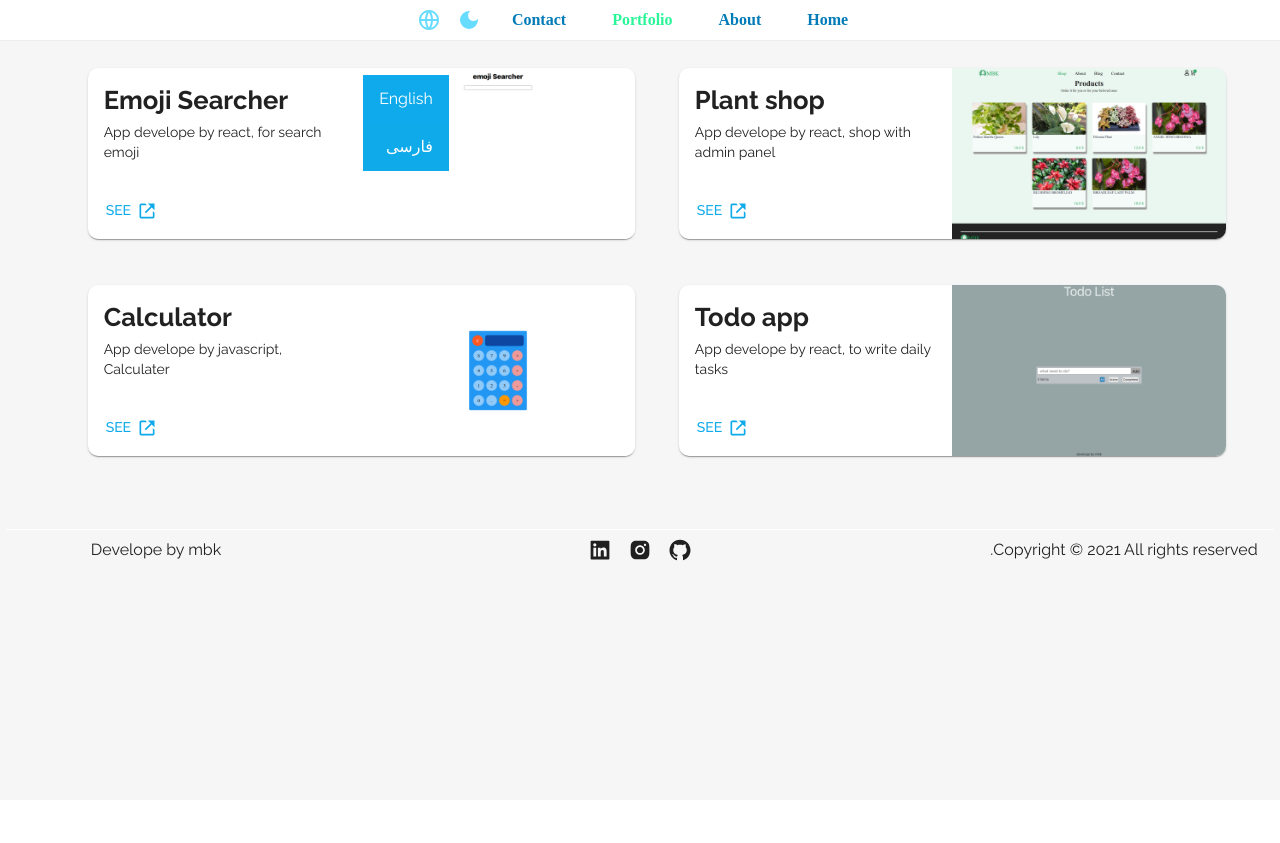
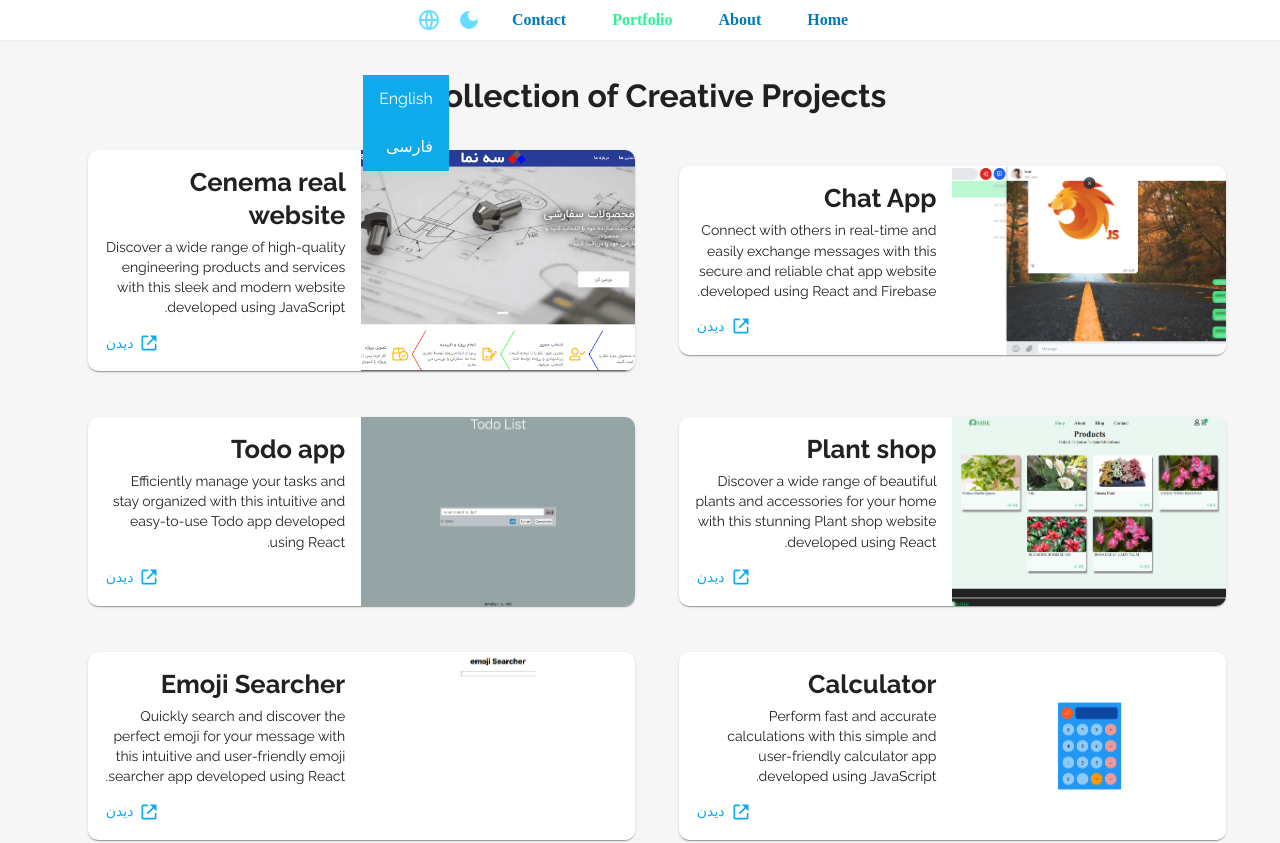
Before and after one commit to mbkProgrammer/mbkPortfolio, a React (Create React App) app: page /Portfolio in a window 1280 px wide. Shown: the top 843 px of the page. Before the commit the page ends 800 px from the top, so only its background shows below. Built offline with nearby package versions, Linux system fonts and the light colour scheme; a small style sheet from the web is missing.

Commit message:
complete portfolio and translate to persian

```diff
--- a/src/components/Portfolio/Portfolio.json
+++ b/src/components/Portfolio/Portfolio.json
@@ -19,7 +19,7 @@
     },
     {
         "tittle": "Calculator",
-        "caption": "App develope by javascript, Calculater",
+        "caption": "Perform fast and accurate calculations with this simple and user-friendly calculator app developed using JavaScript.",
         "img": "./assets/img/portfolio/calculater.png",
         "href": "https://calculater-omega.vercel.app/"
     }
--- a/src/components/Portfolio/Portfolio.jsx
+++ b/src/components/Portfolio/Portfolio.jsx
@@ -9,12 +9,23 @@ import {
 import React from 'react';
 import { BiLinkExternal } from 'react-icons/bi';
 import { useTranslation } from 'react-i18next';
-import PORTFOLIO from './Portfolio.json';
+import dataFa from '../../language/fa.json';
 import './Portfolio.css';
 
 const Portfolio = () => {
-  const { i18n } = useTranslation();
+  const { i18n, t } = useTranslation();
+  const data = dataFa.portfolio.item;
   return (
+    <div>
+      <Typography
+        variant="h3"
+        color="text.primary"
+        textAlign="center"
+        mt="30px"
+        mb="10px"
+      >
+        {t('portfolio.tittle')}
+      </Typography>
       <Box
         display="flex"
         justifyContent="flex-start"
@@ -22,7 +33,7 @@ const Portfolio = () => {
         flexWrap="wrap"
         width="100%"
       >
-      {PORTFOLIO.map((item) => (
+        {data.map((item) => (
           <Card
             sx={{
               backgroundColor: 'Background.paper',
@@ -31,6 +42,7 @@ const Portfolio = () => {
               borderRadius: '10px',
             }}
             className="portfolio__cards"
+            key={item.id}
           >
             <CardMedia
               component="img"
@@ -44,22 +56,16 @@ const Portfolio = () => {
                 zIndex: '10',
               }}
             >
-            <Typography variant="h5" textAlign="left">
-              {item.tittle}
+              <Typography variant="h5" textAlign="start">
+                {t(`portfolio.item.${item.id}.tittle`)}
               </Typography>
-            <Typography
-              variant="body2"
-              textAlign="left"
-              mt="5px"
-              mb="30px"
-            >
-              {item.caption}
+              <Typography variant="body2" textAlign="start" mt="5px" mb="30px">
+                {t(`portfolio.item.${item.id}.description`)}
               </Typography>
-            {i18n.language === 'en'
-              ? (
+              {i18n.language === 'en' ? (
                 <Button
                   startIcon={<BiLinkExternal style={{ marginLeft: '10px' }} />}
-                  href={item.href}
+                  href={item.link}
                   sx={{
                     position: 'absolute',
                     bottom: '10px',
@@ -68,24 +74,24 @@ const Portfolio = () => {
                 >
                   See
                 </Button>
-              )
-              : (
+              ) : (
                 <Button
                   startIcon={<BiLinkExternal style={{ marginLeft: '10px' }} />}
-                  href={item.href}
+                  href={item.link}
                   sx={{
                     position: 'absolute',
                     bottom: '10px',
                     left: '10px',
                   }}
                 >
-                  See
+                  دیدن
                 </Button>
               )}
             </CardContent>
           </Card>
         ))}
       </Box>
+    </div>
   );
 };
 
--- a/src/language/en.json
+++ b/src/language/en.json
@@ -46,5 +46,52 @@
     "discord": "Discord",
     "instagram": "Instagram",
     "whatsapp": "WhatsApp"
+  },
+  "portfolio": {
+    "tittle": "A Collection of Creative Projects",
+    "item": [
+      {
+        "img": "./assets/img/portfolio/chatapp.png",
+        "tittle": "Chat App",
+        "description": "Connect with others in real-time and easily exchange messages with this secure and reliable chat app website developed using React and Firebase.",
+        "link": "https://mbk-chat.vercel.app/",
+        "id": "0"
+      },
+      {
+        "img": "./assets/img/portfolio/cenema.png",
+        "tittle": "Cenema real website",
+        "description": "Discover a wide range of high-quality engineering products and services with this sleek and modern website developed using JavaScript.",
+        "link": "https://cenema.ir/",
+        "id": "1"
+      },
+      {
+        "img": "./assets/img/portfolio/shop.png",
+        "tittle": "Plant shop",
+        "description": "Discover a wide range of beautiful plants and accessories for your home with this stunning Plant shop website developed using React.",
+        "link": "https://plant-shop-three.vercel.app/",
+        "id": "2"
+      },
+      {
+        "img": "./assets/img/portfolio/todo-app.png",
+        "tittle": "Todo app",
+        "description": "Efficiently manage your tasks and stay organized with this intuitive and easy-to-use Todo app developed using React.",
+        "link": "https://todo-app-ten-kappa.vercel.app/",
+        "id": "3"
+      },
+      {
+        "img": "./assets/img/portfolio/calculater.png",
+        "tittle": "Calculator",
+        "description": "Perform fast and accurate calculations with this simple and user-friendly calculator app developed using JavaScript.",
+        "link": "https://calculater-omega.vercel.app/",
+        "id": "4"
+      },
+      {
+        "img": "./assets/img/portfolio/emoji-searcher.png",
+        "tittle": "Emoji Searcher",
+        "description": "Quickly search and discover the perfect emoji for your message with this intuitive and user-friendly emoji searcher app developed using React.",
+        "link": "https://emoji-list.vercel.app/",
+        "id": "5"
+      }
+    ]
   }
 }
--- a/src/language/fa.json
+++ b/src/language/fa.json
@@ -46,5 +46,52 @@
     "discord": "دیسکورد",
     "instagram": "اینستاگرام",
     "whatsapp": "واتساپ"
+  },
+  "portfolio": {
+    "tittle": "مجموعه‌ای از کارهای خلاقانه من",
+    "item": [
+      {
+        "img": "./assets/img/portfolio/chatapp.png",
+        "tittle": "برنامه چت",
+        "description": "با استفاده از این وب‌سایت نرم‌افزاری امن و قابل اعتماد که با استفاده از React و Firebase توسعه داده شده است، در زمان واقعی با دیگران ارتباط برقرار کرده و به‌راحتی پیام‌ها را تبادل کنید.",
+        "link": "https://mbk-chat.vercel.app/",
+        "id": "0"
+      },
+      {
+        "img": "./assets/img/portfolio/cenema.png",
+        "tittle": "وبسایت واقعی سه نما",
+        "description": "با استفاده از این وب‌سایت شیک و مدرن که با استفاده از JavaScript توسعه داده شده، محصولات و خدمات مهندسی با کیفیت بالا را کشف کنید.",
+        "link": "https://cenema.ir/",
+        "id": "1"
+      },
+      {
+        "img": "./assets/img/portfolio/shop.png",
+        "tittle": "فروشگاه گل های آپارتمانی",
+        "description": "با استفاده از این وب‌سایت فروشگاه گیاهان زیبا، که با React توسعه داده شده و ظاهری دلنشین دارد، مجموعه‌ای وسیع از گیاهان زیبا و لوازم جانبی برای خانه خود را کشف کنید.",
+        "link": "https://plant-shop-three.vercel.app/",
+        "id": "2"
+      },
+      {
+        "img": "./assets/img/portfolio/todo-app.png",
+        "tittle": "لیست کارهای روزانه",
+        "description": "با استفاده از این اپلیکیشن ساده و کاربرپسند و آسان‌الاستفاده‌ی مدیریت کارها (Todo) که با React توسعه داده شده، به بهترین شکل ممکن مدیریت کارهای خود را انجام دهید و سازمان‌دهی خود را حفظ کنید.",
+        "link": "https://todo-app-ten-kappa.vercel.app/",
+        "id": "3"
+      },
+      {
+        "img": "./assets/img/portfolio/calculater.png",
+        "tittle": "ماشین حساب",
+        "description": "با استفاده از این برنامه‌ی ساده و کاربرپسند ماشین حساب توسعه‌یافته با جاوا اسکریپت، به‌صورت سریع و دقیق محاسبات ریاضی را انجام دهید.",
+        "link": "https://calculater-omega.vercel.app/",
+        "id": "4"
+      },
+      {
+        "img": "./assets/img/portfolio/emoji-searcher.png",
+        "tittle": "جستجوی ایموجی",
+        "description": "با استفاده از این اپلیکیشن سریع و آسان برای جستجوی اموجی‌ها که با React توسعه داده شده، به‌سرعت اموجی‌های مناسب پیام خود را جستجو و پیدا کنید. این اپلیکیشن به راحتی و بدون نیاز به دانش فنی قابل استفاده است.",
+        "link": "https://emoji-list.vercel.app/",
+        "id": "5"
+      }
+    ]
   }
 }
```
Also changed, not shown: public/assets/img/portfolio/cenema.png (added), public/assets/img/portfolio/chatapp.png (added). Lines whose indentation alone changed are shown as unchanged.
